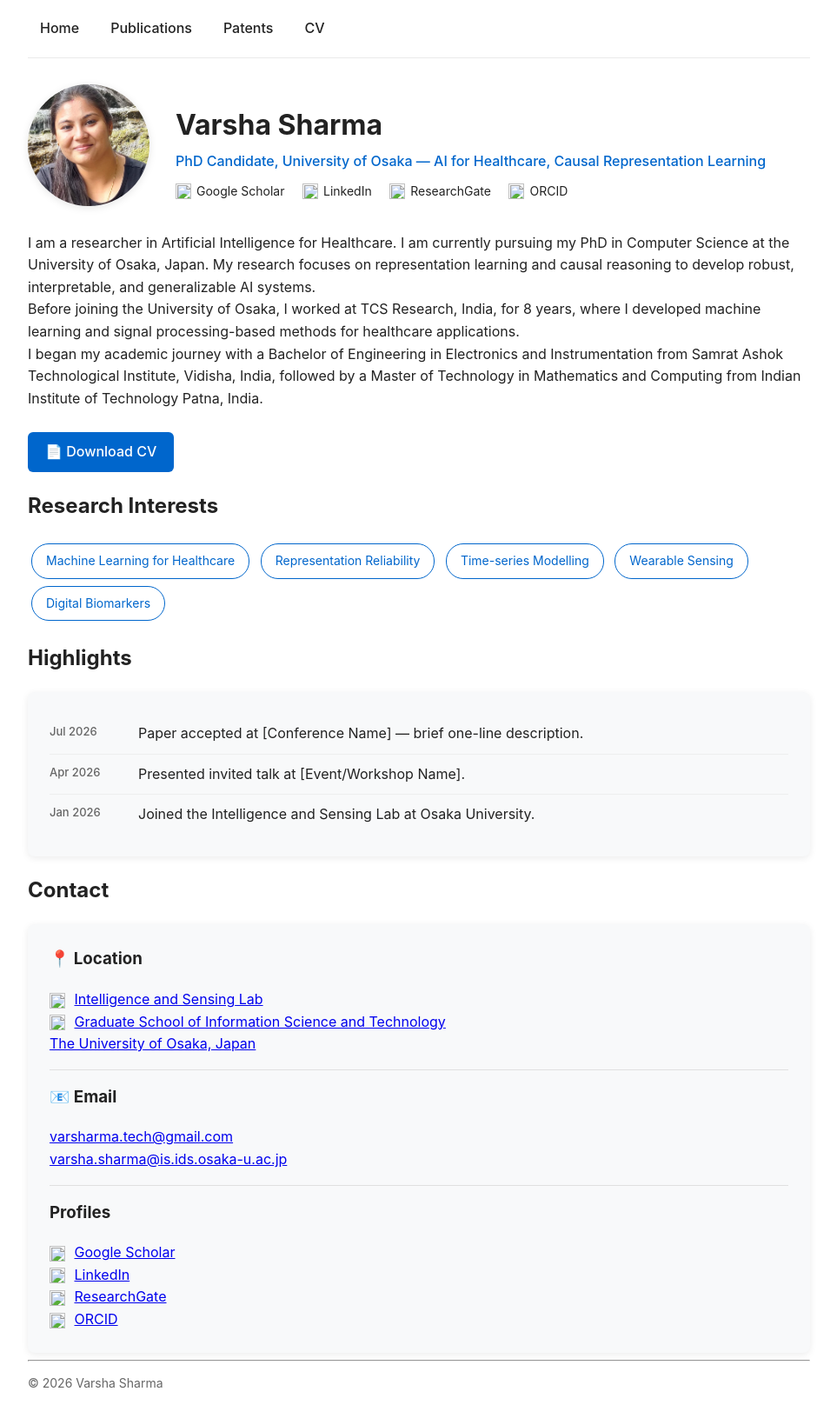
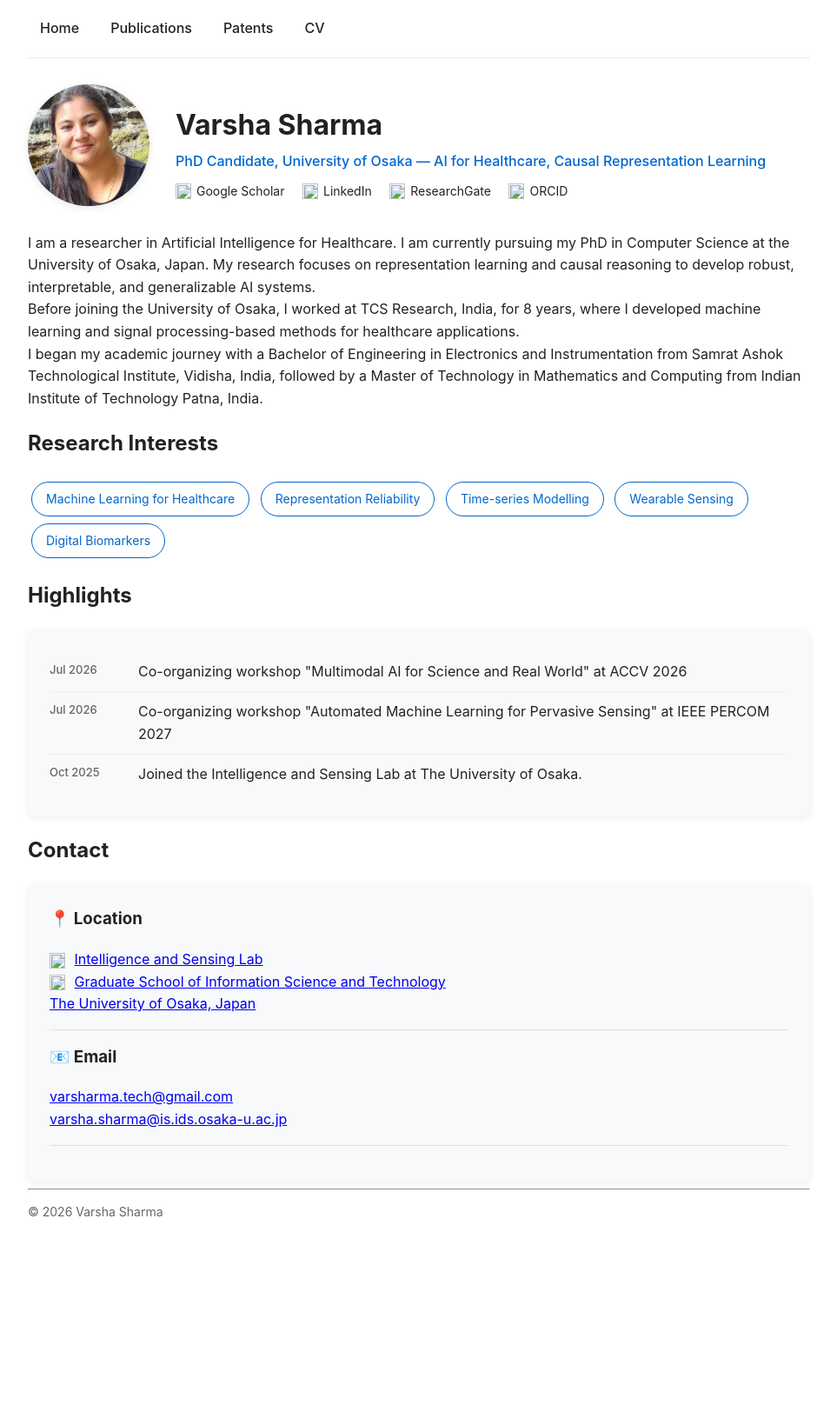
Before and after one commit to shavarsha/shavarsha.github.io, a Jekyll site: the page built from index.md, in a window 1280 px wide. Shown: the whole page at 87% size, without its empty margins (158-1121 px from the left). Built offline with Jekyll 4.4.1, drawn with Linux system fonts in a browser that asks for light colours; after the commit the page ends 1419 px from its top, so only the background shows below that.

Commit message:
Update index.md

```diff
--- a/index.md
+++ b/index.md
@@ -27,11 +27,13 @@ title: Home
 
 <p>
 I am a researcher in Artificial Intelligence for Healthcare. I am currently pursuing my PhD in Computer Science at the University of Osaka, Japan. My research focuses on representation learning and causal reasoning to develop robust, interpretable, and generalizable AI systems.<br>
+
 Before joining the University of Osaka, I worked at TCS Research, India, for 8 years, where I developed machine learning and signal processing-based methods for healthcare applications.<br>
+
 I began my academic journey with a Bachelor of Engineering in Electronics and Instrumentation from Samrat Ashok Technological Institute, Vidisha, India, followed by a Master of Technology in Mathematics and Computing from Indian Institute of Technology Patna, India.
 </p>
 
-<a href="/cv.pdf" class="cv-button">📄 Download CV</a>
+<!-- <a href="/cv.pdf" class="cv-button">📄 Download CV</a> -->
 
 <h2>Research Interests</h2>
 <div style="margin-top:15px;">
@@ -46,15 +48,15 @@ I began my academic journey with a Bachelor of Engineering in Electronics and In
 <div class="card">
   <div class="highlight-item">
     <div class="highlight-date">Jul 2026</div>
-    <div>Paper accepted at [Conference Name] — brief one-line description.</div>
+    <div>Co-organizing workshop "Multimodal AI for Science and Real World" at ACCV 2026</div>
   </div>
   <div class="highlight-item">
-    <div class="highlight-date">Apr 2026</div>
-    <div>Presented invited talk at [Event/Workshop Name].</div>
+    <div class="highlight-date">Jul 2026</div>
+    <div>Co-organizing workshop "Automated Machine Learning for Pervasive Sensing" at IEEE PERCOM 2027</div>
   </div>
   <div class="highlight-item">
-    <div class="highlight-date">Jan 2026</div>
-    <div>Joined the Intelligence and Sensing Lab at Osaka University.</div>
+    <div class="highlight-date">Oct 2025</div>
+    <div>Joined the Intelligence and Sensing Lab at The University of Osaka.</div>
   </div>
 </div>
 
@@ -73,10 +75,3 @@ I began my academic journey with a Bachelor of Engineering in Electronics and In
   <a href="mailto:varsha.sharma@is.ids.osaka-u.ac.jp">varsha.sharma@is.ids.osaka-u.ac.jp</a>
 
   <hr>
-
-  <h3>Profiles</h3>
-  <img src="https://www.google.com/s2/favicons?domain=scholar.google.com&sz=20"> <a href="https://scholar.google.com/citations?hl=en&user=fdnMEAQAAAAJ">Google Scholar</a><br>
-  <img src="https://www.google.com/s2/favicons?domain=linkedin.com&sz=20"> <a href="https://www.linkedin.com/in/varsha-sharma-6aa32755/">LinkedIn</a><br>
-  <img src="https://www.google.com/s2/favicons?domain=researchgate.net&sz=20"> <a href="https://www.researchgate.net/profile/Varsha-Sharma-12?ev=hdr_xprf">ResearchGate</a><br>
-  <img src="https://www.google.com/s2/favicons?domain=orcid.org&sz=20"> <a href="https://orcid.org/my-orcid?orcid=0009-0000-6685-0508">ORCID</a>
-</div>
```
